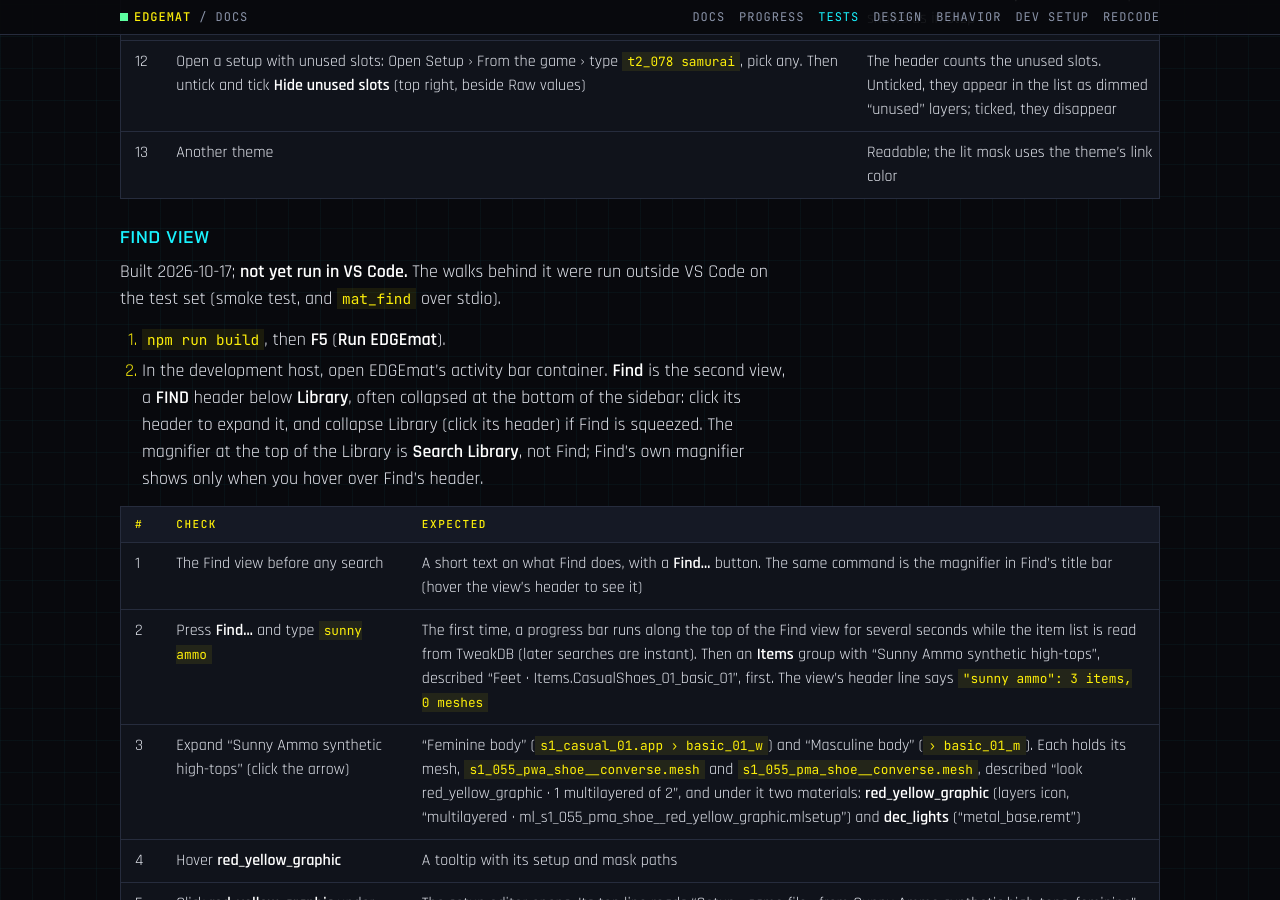
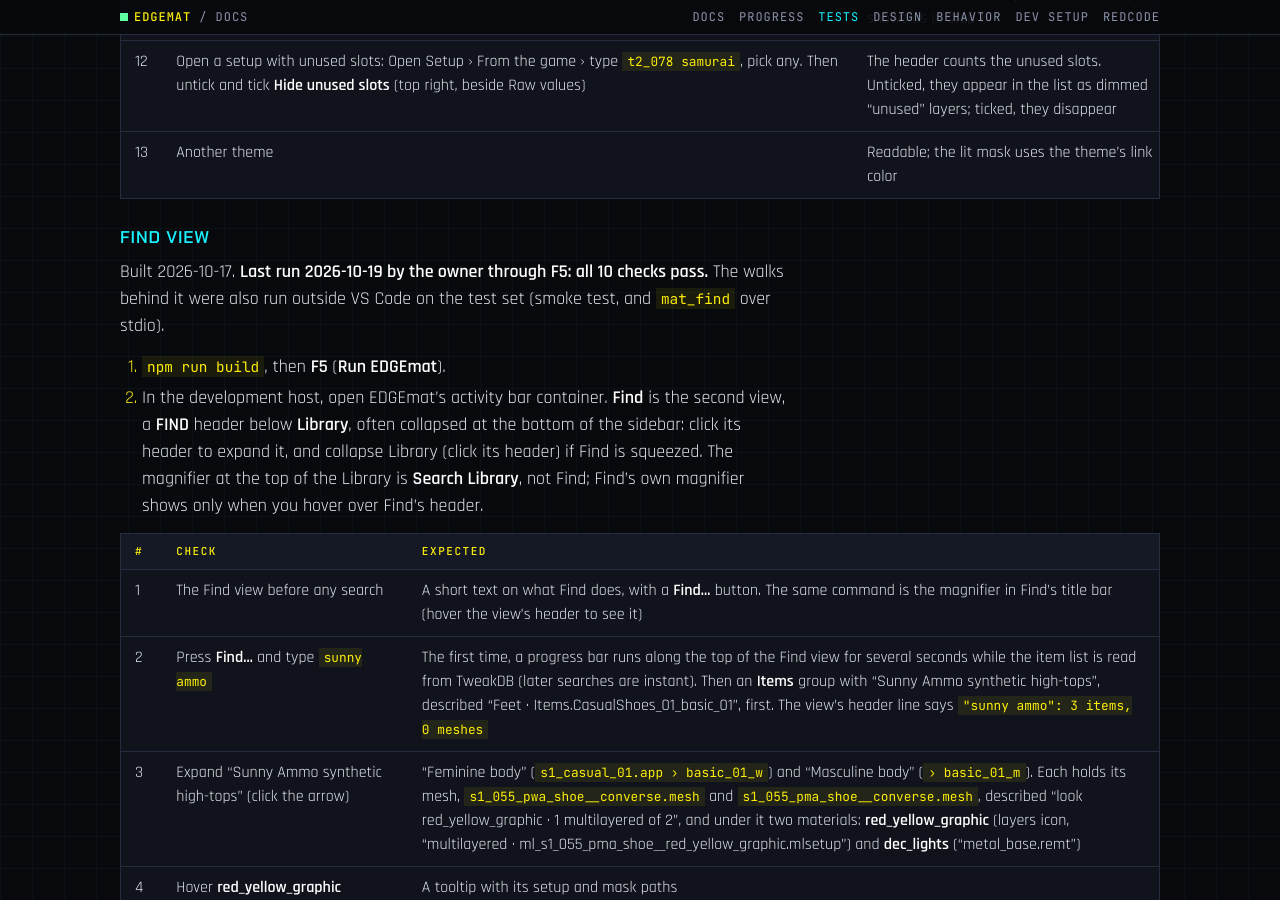
Before and after one commit to Edgemodders/EDGEmat, a Jekyll site: the page built from docs/testing.md, in a window 1280 px wide and 900 px high, scrolled down 6044 px. Built offline with Jekyll 4.4.1, drawn with Linux system fonts in a browser that asks for light colours; our own code applies the rules of GitHub Pages for plain Markdown files; some of the changed text lies outside the part shown.

Commit message:
Tests: the Find view hand test passed, so every M2 hand test has
Co-Authored-By: Claude Opus 5.5 <noreply@anthropic.com>

```diff
--- a/docs/testing.md
+++ b/docs/testing.md
@@ -14,7 +14,7 @@ Last updated 2026-10-17.
 | [Library view](#library-view-in-vs-code) | By hand, F5 | M1 | 2026-10-17 | Pass |
 | [Surface page](#surface-page) | By hand, F5 | M2 | 2026-10-17 | Pass |
 | [Setup editor](#setup-editor) | By hand, F5 | M2 | 2026-10-17 | Pass |
-| [Find view](#find-view) | By hand, F5 | M2 | Not run | Walks checked outside VS Code on 2026-10-17 |
+| [Find view](#find-view) | By hand, F5 | M2 | 2026-10-19 | Pass |
 | [CLI install of the VSIX](#cli-install-of-the-vsix) | By hand | M7 at the latest | Not run | |
 | [Spec checks 1 to 10](#spec-checks-against-the-game) | Reading game files | M0 | 2026-10-14/15 | Done |
 | [In-game round 1](#in-game-round-1-colors-masks-overrides) | In the game | M0 | 2026-10-15 | Done |
@@ -126,7 +126,7 @@ Run 2026-10-17 by the owner: **all pass**, including opening from REDcode's Game
 
 ### Find view
 
-Built 2026-10-17; **not yet run in VS Code.** The walks behind it were run outside VS Code on the test set (smoke test, and `mat_find` over stdio).
+Built 2026-10-17. **Last run 2026-10-19 by the owner through F5: all 10 checks pass.** The walks behind it were also run outside VS Code on the test set (smoke test, and `mat_find` over stdio).
 
 1. `npm run build`, then **F5** (**Run EDGEmat**).
 2. In the development host, open EDGEmat's activity bar container. **Find** is the second view, a **FIND** header below **Library**, often collapsed at the bottom of the sidebar: click its header to expand it, and collapse Library (click its header) if Find is squeezed. The magnifier at the top of the Library is **Search Library**, not Find; Find's own magnifier shows only when you hover over Find's header.
```
Also changed, not shown: CLAUDE.md (+2 -2 lines), docs/index.md (+1 -1 lines), docs/progress.md (+2 -2 lines).
